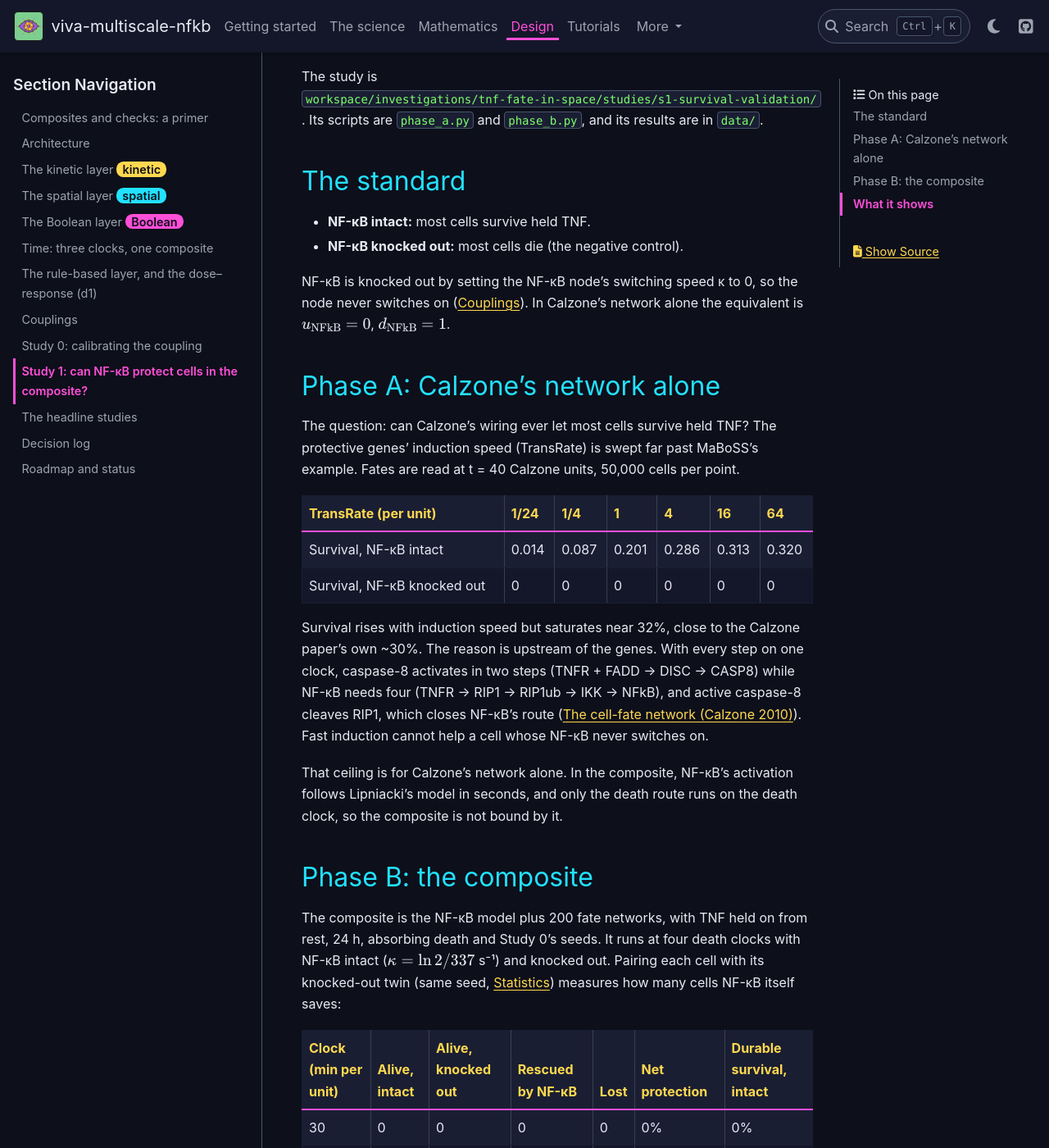
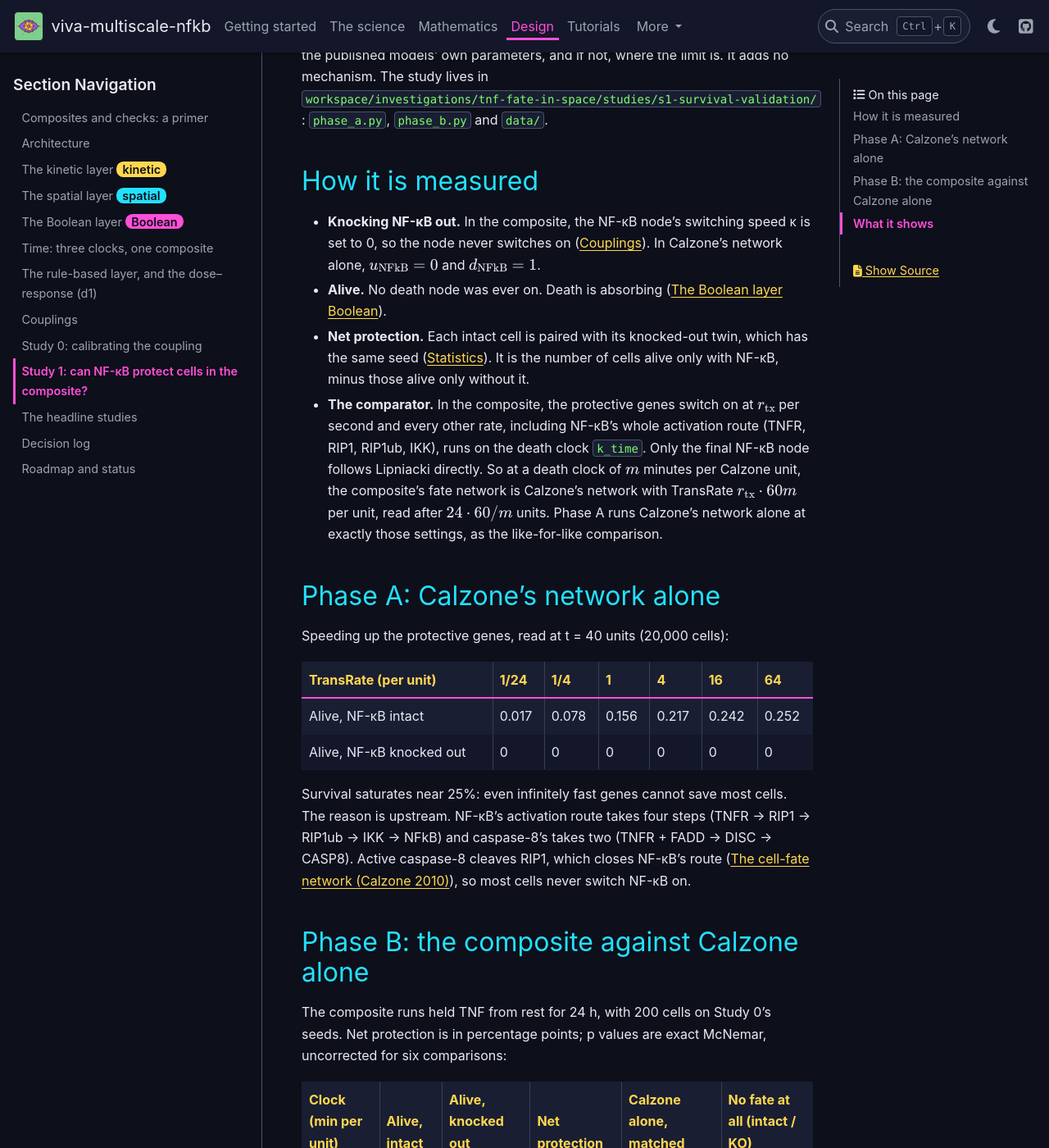
Before and after one commit to vivarium-collective/viva-multiscale-nfkb, a Sphinx documentation site: the page built from documentation/design/validation.md, in a window 1280 px wide and 1400 px high, scrolled down 405 px. Shown: the whole window at 82% size. Built offline with Sphinx 7.4.7 and the PyData theme 0.15.4, drawn with Linux system fonts in a browser that asks for light colours; some of the changed text lies outside the part shown.

Commit message:
study(s1): corrected after adversarial review; one Phase A script; 180/200 clocks
The review (verified) found my Phase A caveat false. In the composite, NF-kB's
activation route (TNFR, RIP1, RIP1ub, IKK) switches at k_time, as cellfate_coupled.bnd
shows; only the final NFkB node runs on Lipniacki's seconds. So Calzone's upstream race
binds the composite too, and the 32-vs-10 contrast was not like for like (horizon, death
convention, TransRate).

- phase_a.py is now the single comparator, on cmaboss's public API, with absorbing
  death. It runs two sweeps: the ceiling (t = 40), and matched (each clock's TransRate
  r_tx*60*m and 24 h horizon). phase_a_matched.py and the old reversible-death run are
  folded in (Rubin review: two scripts measured the same network two ways). The ceiling
  is 0.252 alive (Survival-on 0.319 counted cells that show a death node too).
- phase_b.py adds the 180 and 200 min clocks, skips finished points, and computes the
  paired metrics into data/phase_b.json itself. Net protection: 0, 10.5, 12.5, 9.5, 9.0
  and -0.5 points; it reproduces the reviewer's scratch runs exactly.
- Findings rewritten (f1-f4):
  - the death is Calzone's own race; the knockouts match Calzone alone at every clock;
  - the coupling lowers protection only at fast and middle clocks;
  - at 200 min/unit the standard is met only through delay (54 of 110 alive cells
    undecided; 18 held Survival);
  - the follow-up proposal is to anchor NF-kB's activation route to Lipniacki.
- study.yaml: Phase B's conditions, controls and readouts are filled in; status ran;
  limitations note the uncorrected p values and the partial pairing; the stale
  "Phase B only if" text and the false falsifiability sentence are removed.
- validation.md is rewritten to match; the roadmap's open question now names the
  decision.

sphinx-build -W passes; ruff is clean.

Co-Authored-By: Claude Opus 5.5 <noreply@anthropic.com>

```diff
--- a/documentation/design/validation.md
+++ b/documentation/design/validation.md
@@ -1,72 +1,67 @@
 # Study 1: can NF-κB protect cells in the composite?
 
-Study 0 ({doc}`calibration`) found that under held, saturating TNF the composite kills nearly every cell. Cells in
-experiments behave differently: with working NF-κB, most survive TNF alone, and they die when NF-κB or protein
-synthesis is blocked. Two sources support this, recorded on the investigation as proposed inputs pending the project
-lead's acceptance (Micheau & Tschopp 2003; Lee et al. 2016; {doc}`../reference/bibliography`). Study 1 (decision 29)
-asks whether the composite can reproduce that pattern using only the published models' own parameters, and if not,
-where the limit lies. It adds no mechanism.
+Study 0 ({doc}`calibration`) found that under held, saturating TNF the composite kills nearly every cell. In
+experiments, cells with working NF-κB mostly survive TNF alone, and they die when NF-κB or protein synthesis is
+blocked. That standard comes from two sources recorded as proposed inputs, pending the project lead's acceptance
+(Micheau & Tschopp 2003; Lee et al. 2016; {doc}`../reference/bibliography`).
 
-The study is `workspace/investigations/tnf-fate-in-space/studies/s1-survival-validation/`. Its scripts are `phase_a.py`
-and `phase_b.py`, and its results are in `data/`.
+Study 1 (decision 29) asks whether the composite meets that standard using only the published models' own parameters,
+and if not, where the limit is. It adds no mechanism. The study lives in
+`workspace/investigations/tnf-fate-in-space/studies/s1-survival-validation/`: `phase_a.py`, `phase_b.py` and `data/`.
 
-## The standard
+## How it is measured
 
-- **NF-κB intact:** most cells survive held TNF.
-- **NF-κB knocked out:** most cells die (the negative control).
-
-NF-κB is knocked out by setting the NF-κB node's switching speed κ to 0, so the node never switches on
-({doc}`coupling`). In Calzone's network alone the equivalent is $u_\text{NFkB} = 0$, $d_\text{NFkB} = 1$.
+- **Knocking NF-κB out.** In the composite, the NF-κB node's switching speed κ is set to 0, so the node never switches
+  on ({doc}`coupling`). In Calzone's network alone, $u_\text{NFkB} = 0$ and $d_\text{NFkB} = 1$.
+- **Alive.** No death node was ever on. Death is absorbing ({doc}`boolean`).
+- **Net protection.** Each intact cell is paired with its knocked-out twin, which has the same seed
+  ({doc}`../math/statistics`). It is the number of cells alive only with NF-κB, minus those alive only without it.
+- **The comparator.** In the composite, the protective genes switch on at $r_\text{tx}$ per second and every other rate,
+  including NF-κB's whole activation route (TNFR, RIP1, RIP1ub, IKK), runs on the death clock `k_time`. Only the final
+  NF-κB node follows Lipniacki directly. So at a death clock of $m$ minutes per Calzone unit, the composite's fate
+  network is Calzone's network with TransRate $r_\text{tx} \cdot 60m$ per unit, read after $24 \cdot 60/m$ units.
+  Phase A runs Calzone's network alone at exactly those settings, as the like-for-like comparison.
 
 ## Phase A: Calzone's network alone
 
-The question: can Calzone's wiring ever let most cells survive held TNF? The protective genes' induction speed
-(TransRate) is swept far past MaBoSS's example. Fates are read at t = 40 Calzone units, 50,000 cells per point.
+Speeding up the protective genes, read at t = 40 units (20,000 cells):
 
 | TransRate (per unit) | 1/24 | 1/4 | 1 | 4 | 16 | 64 |
 |---|---|---|---|---|---|---|
-| Survival, NF-κB intact | 0.014 | 0.087 | 0.201 | 0.286 | 0.313 | 0.320 |
-| Survival, NF-κB knocked out | 0 | 0 | 0 | 0 | 0 | 0 |
+| Alive, NF-κB intact | 0.017 | 0.078 | 0.156 | 0.217 | 0.242 | 0.252 |
+| Alive, NF-κB knocked out | 0 | 0 | 0 | 0 | 0 | 0 |
 
-Survival rises with induction speed but saturates near 32%, close to the Calzone paper's own ~30%. The reason is
-upstream of the genes. With every step on one clock, caspase-8 activates in two steps (TNFR + FADD → DISC → CASP8)
-while NF-κB needs four (TNFR → RIP1 → RIP1ub → IKK → NFkB), and active caspase-8 cleaves RIP1, which closes NF-κB's route
-({doc}`../science/calzone-network`). Fast induction cannot help a cell whose NF-κB never switches on.
+Survival saturates near 25%: even infinitely fast genes cannot save most cells. The reason is upstream. NF-κB's
+activation route takes four steps (TNFR → RIP1 → RIP1ub → IKK → NFkB) and caspase-8's takes two (TNFR + FADD → DISC →
+CASP8). Active caspase-8 cleaves RIP1, which closes NF-κB's route ({doc}`../science/calzone-network`), so most cells
+never switch NF-κB on.
 
-That ceiling is for Calzone's network alone. In the composite, NF-κB's activation follows Lipniacki's model in seconds,
-and only the death route runs on the death clock, so the composite is not bound by it.
+## Phase B: the composite against Calzone alone
 
-## Phase B: the composite
+The composite runs held TNF from rest for 24 h, with 200 cells on Study 0's seeds. Net protection is in percentage
+points; p values are exact McNemar, uncorrected for six comparisons:
 
-The composite is the NF-κB model plus 200 fate networks, with TNF held on from rest, 24 h, absorbing death and Study 0's
-seeds. It runs at four death clocks with NF-κB intact ($\kappa = \ln 2/337$ s⁻¹) and knocked out. Pairing each cell
-with its knocked-out twin (same seed, {doc}`../math/statistics`) measures how many cells NF-κB itself saves:
-
-| Clock (min per unit) | Alive, intact | Alive, knocked out | Rescued by NF-κB | Lost | Net protection | Durable survival, intact |
-|---|---|---|---|---|---|---|
-| 30 | 0 | 0 | 0 | 0 | 0% | 0% |
-| 120 | 0.160 | 0.055 | 22 | 1 | 10.5% (p = 6×10⁻⁶) | 4.5% |
-| 240 | 0.740 | 0.650 | 26 | 8 | 9% (p = 0.003) | 20% |
-| 480 | 0.980 | 0.985 | 1 | 2 | −0.5% | 13.5% |
-
-At 240 and 480 min per unit, most "alive" cells have not reached any fate within 24 h (at 480: 163 of 200 intact and
-197 of 200 knocked out), so there "alive" measures delay, not survival.
+| Clock (min per unit) | Alive, intact | Alive, knocked out | Net protection | Calzone alone, matched | No fate at all (intact / KO) |
+|---|---|---|---|---|---|
+| 30 | 0 | 0 | 0 | 12.5 | 0 / 0 |
+| 120 | 0.160 | 0.055 | 10.5 (p = 6×10⁻⁶) | 21.5 | 6 / 11 |
+| 180 | 0.465 | 0.340 | 12.5 (p = 3×10⁻⁴) | 17.1 | 43 / 68 |
+| 200 | 0.550 | 0.455 | 9.5 (p = 0.003) | 14.2 | 54 / 91 |
+| 240 | 0.740 | 0.650 | 9.0 (p = 0.003) | 8.8 | 82 / 130 |
+| 480 | 0.980 | 0.985 | −0.5 | 0.3 | 163 / 197 |
 
 ## What it shows
 
-**No death clock meets the standard.**
-- At fast clocks every cell dies, with or without NF-κB.
-- At slow clocks most cells, with or without NF-κB, have not decided within 24 h.
-- In between, NF-κB saves at most about 10% of cells.
+- **The death is Calzone's own.** The knocked-out composite matches Calzone alone at every clock, and the intact
+  composite never protects more than Calzone alone does.
+- **The coupling lowers protection further only at fast and middle clocks:** 0 against 12.5 points at 30 min per unit,
+  and 10.5 against 21.5 at 120. At 240 and 480 the two are equal.
+- **No clock meets the standard with real survival.** At 200 min per unit, most intact cells are alive (0.550) and
+  most knocked-out cells are dead. But 54 of the 110 alive intact cells have reached no fate at all, and only 18 held
+  Survival through the last 2 h. That is delay, not protection. 24 h is only 3 to 12 Calzone units at these clocks.
 
-In Calzone's network alone, NF-κB's effect reaches 32 percentage points (Phase A). So the coupling weakens NF-κB's
-protection; it does not itself cause the death.
-
-Study 0 measured two features of the coupling that can do this:
-- The NF-κB node is on only about 28% of the time once NF-κB settles, so the protective products are absent most of
-  the time ({doc}`../math/statistics`, occupancy).
-- The protective genes switch on at Lipniacki's $r_\text{tx}$ (35 min half-rise), while caspase-8 needs only a few
-  Calzone units.
-
-Which of these limits protection is not tested here. It is an open question ({doc}`roadmap`), and a decision for the
-project lead before the dose–response (d1) and the headline studies, whose signal needs NF-κB to be able to protect.
+The limit is the race in Calzone's network between caspase-8 and NF-κB's activation route, which in the composite runs
+on the death clock. Lipniacki's model, however, already times that same activation: nuclear NF-κB's half-rise is 337
+s. A model-native change would put NF-κB's activation route on Lipniacki's clock, as $r_\text{tx}$ already does for the
+genes, so that at slow death clocks NF-κB activates before caspase-8. It is an open question for the project lead
+({doc}`roadmap`), to be tested as a Study 1 variant before any change to the model.
```
Also changed, not shown: documentation/design/roadmap.md (+7 -5 lines), 9 other files.
